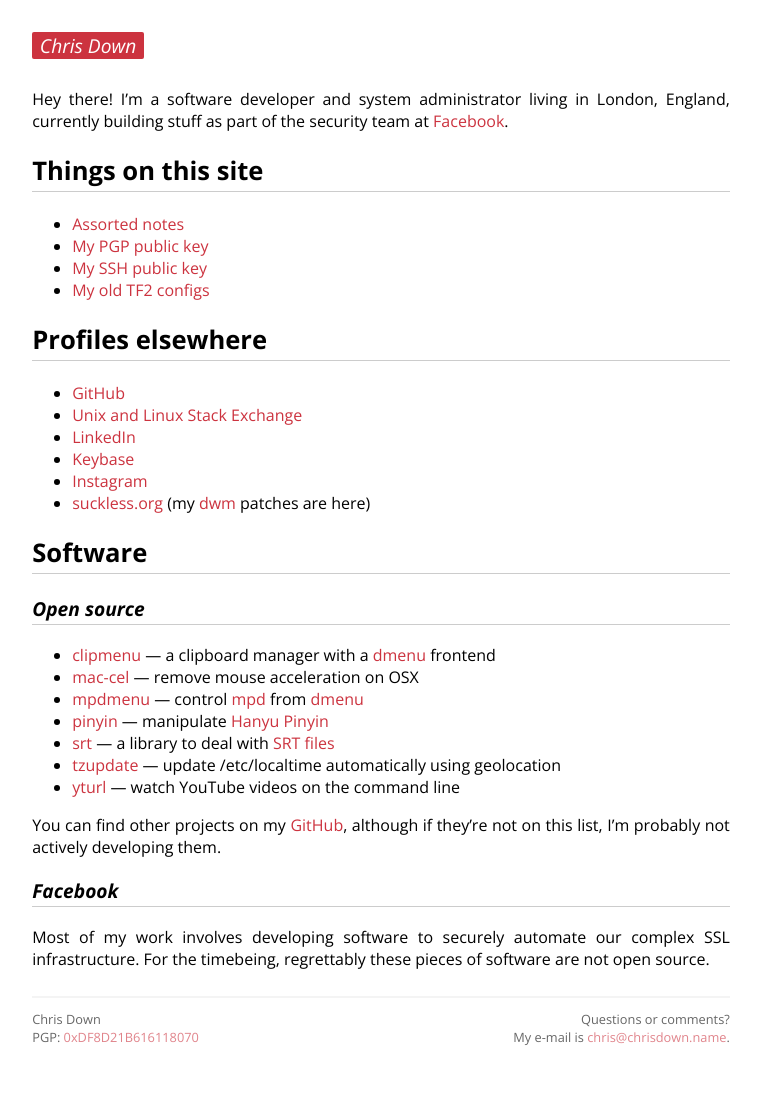
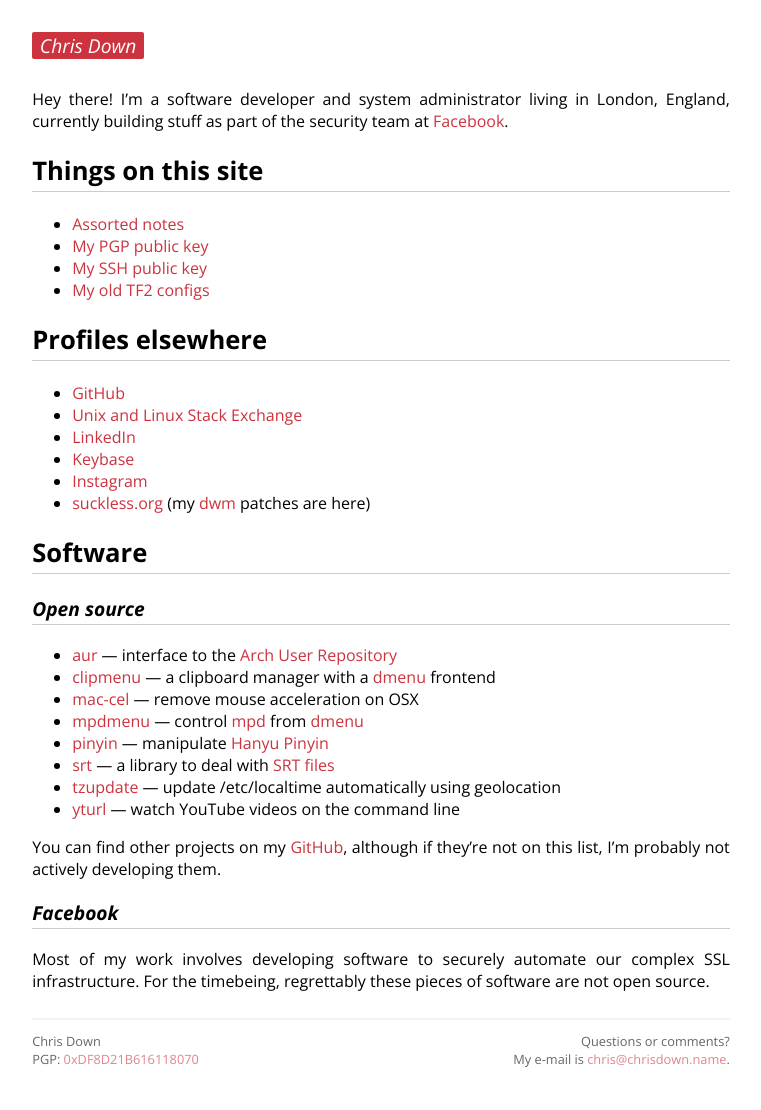
Before and after one commit to cdown/chrisdown.name, a Jekyll site: the page built from index.md, in a window 1280 px wide. Shown: the whole page, without its empty margins (259-1020 px from the left). Built offline with Jekyll 4.4.1, drawn with Linux system fonts in a browser that asks for light colours; some web fonts are replaced; before the commit the page ends 1088 px from its top, so only the background shows below that.

Commit message:
Add AUR to projects on index page

```diff
--- a/index.md
+++ b/index.md
@@ -32,6 +32,8 @@ England, currently building stuff as part of the security team at [Facebook][].
 
 ### Open source
 
+- [aur](https://github.com/cdown/aur) — interface to the
+  [Arch User Repository][]
 - [clipmenu](https://github.com/cdown/clipmenu) — a clipboard manager with a
   [dmenu][] frontend
 - [mac-cel](https://github.com/cdown/mac-cel) — remove mouse acceleration on
@@ -51,6 +53,7 @@ list, I'm probably not actively developing them.
 [dmenu]: http://tools.suckless.org/dmenu/
 [mpd]: http://mpd.wikia.com/
 [Hanyu Pinyin]: https://en.wikipedia.org/wiki/Pinyin
+[Arch User Repository]: https://aur.archlinux.org/
 
 ### Facebook
 
```
